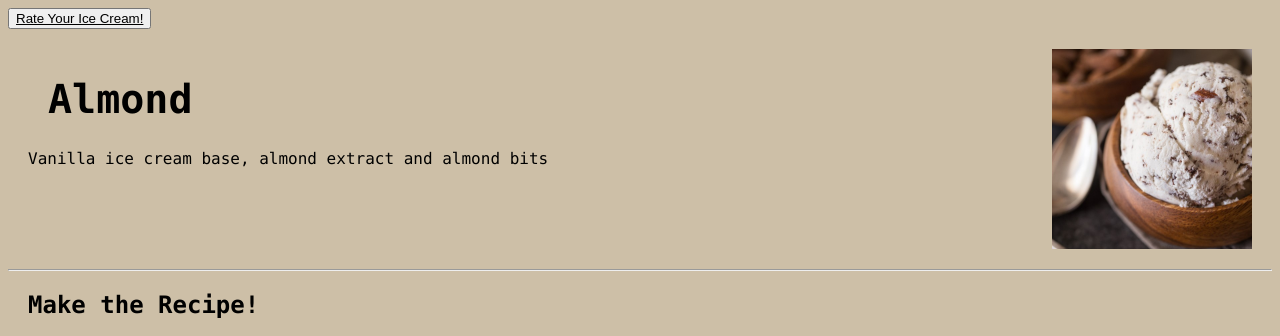
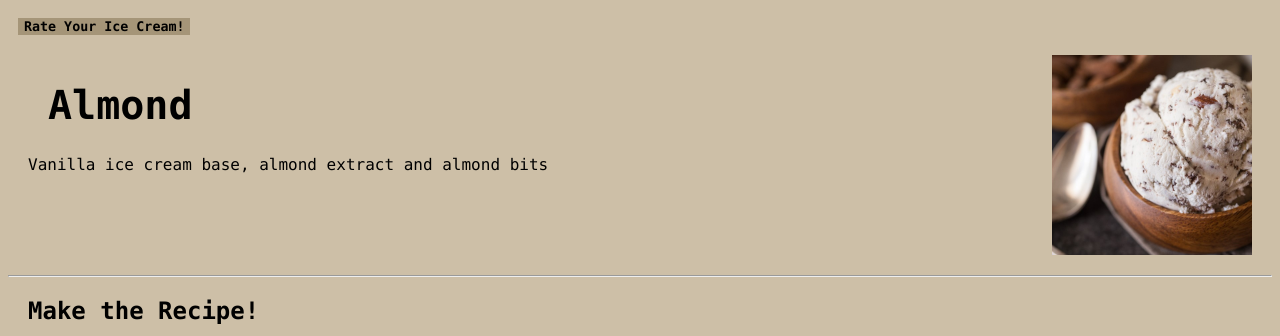
Before and after one commit to nofanksluv/IceCreamRating, a Flask app: page /2 in a window 1280 px wide. Shown: the top 336 px of the page. Run offline with Flask 3, Linux system fonts and the light colour scheme; data comes from the database, SQL or seed files in the repository.

Commit message:
Update style.css

```diff
--- a/static/style.css
+++ b/static/style.css
@@ -1,6 +1,10 @@
 body{
   font-family: "Monaco", monospace;
   background-color: #cdbfa7;
+}
+
+.page_name{
+  text-decoration: none;
 }
 
 h1{
@@ -19,6 +23,15 @@ ol {
 
 a {
   color: black;
+}
+
+button{
+  font-family: "Monaco", monospace;
+  background-color: #a59578;
+  font-weight: bold;
+  margin-left: 10px;
+  margin-top: 10px;
+  border: none;
 }
 
 .top_5 {
```
